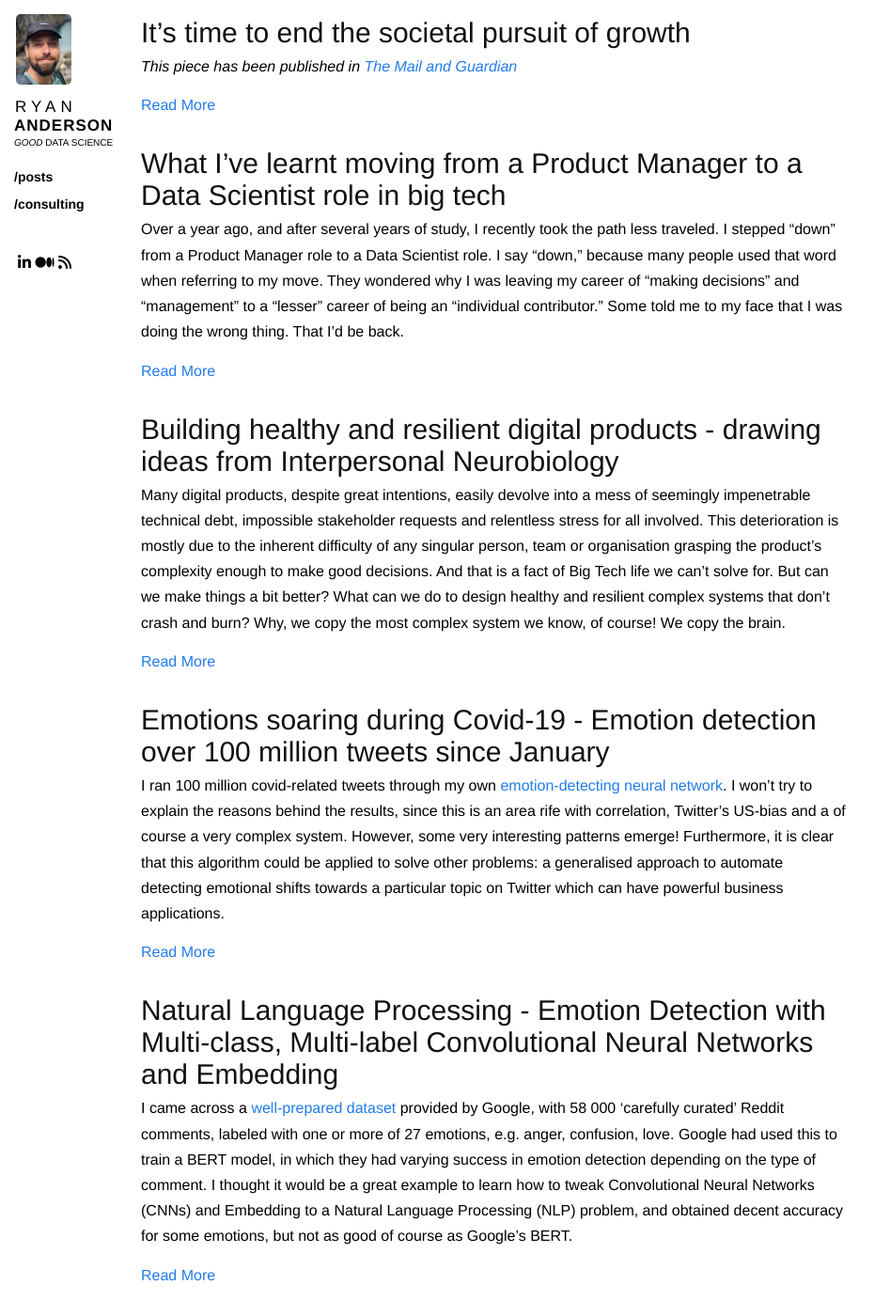
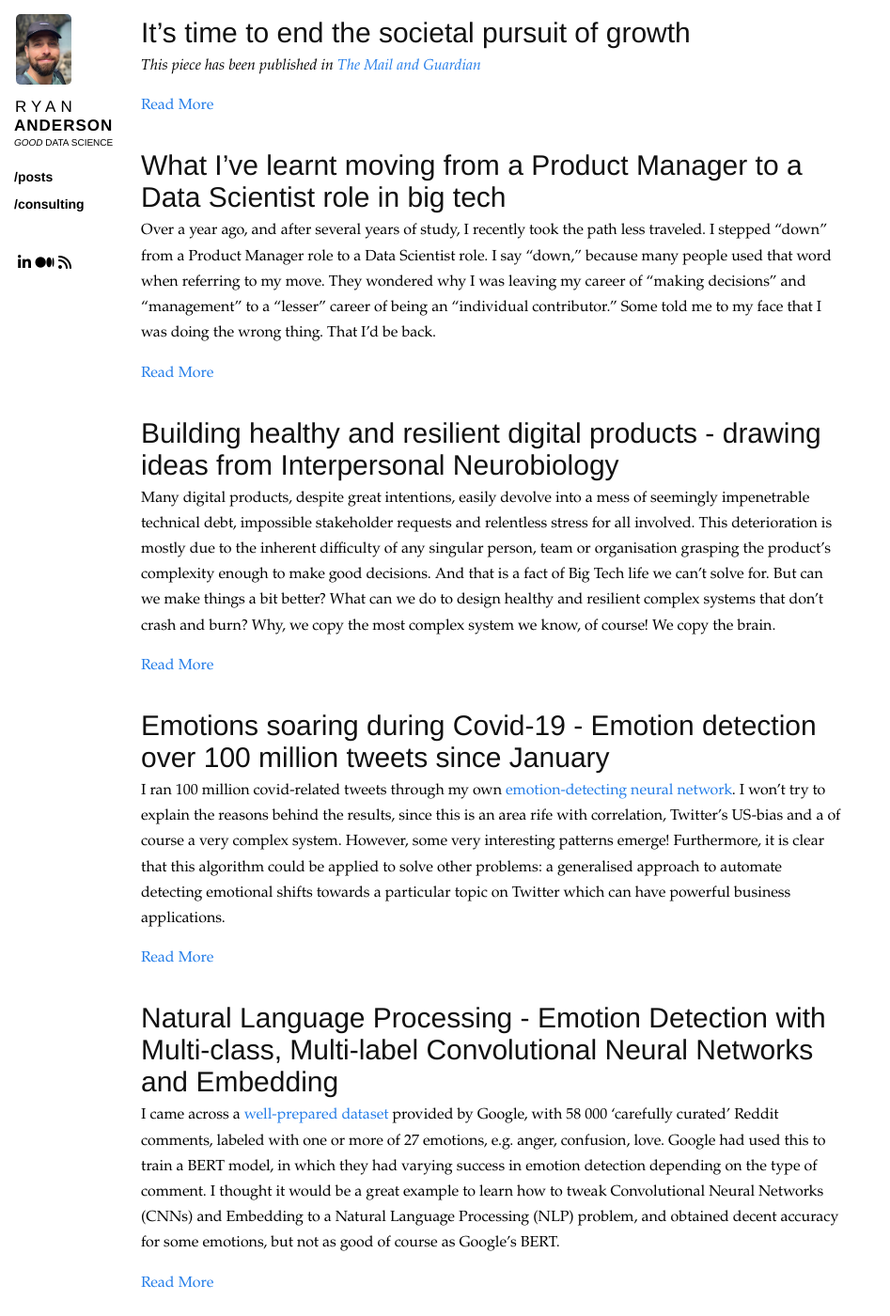
Before and after one commit to ryan-anderson-ds/ryan-anderson-ds.github.io, a Jekyll site: the page built from index.html, in a window 1280 px wide and 1400 px high. Shown: the whole window at 94% size, without its empty margins (0-947 px from the left). Built offline with Jekyll 4.4.1, drawn with Linux system fonts in a browser that asks for light colours.

Commit message:
Update base.scss

```diff
--- a/css/base.scss
+++ b/css/base.scss
@@ -183,7 +183,7 @@ a {
   .listing {
     margin: 10px 0 0 0;
     padding: 0;
-    font-family: Helvetica, sans-serif;
+    font-family: "Palatino Linotype", "Book Antiqua", Palatino, serif;
     ul {
       margin: 0;
       padding: 0;
```
